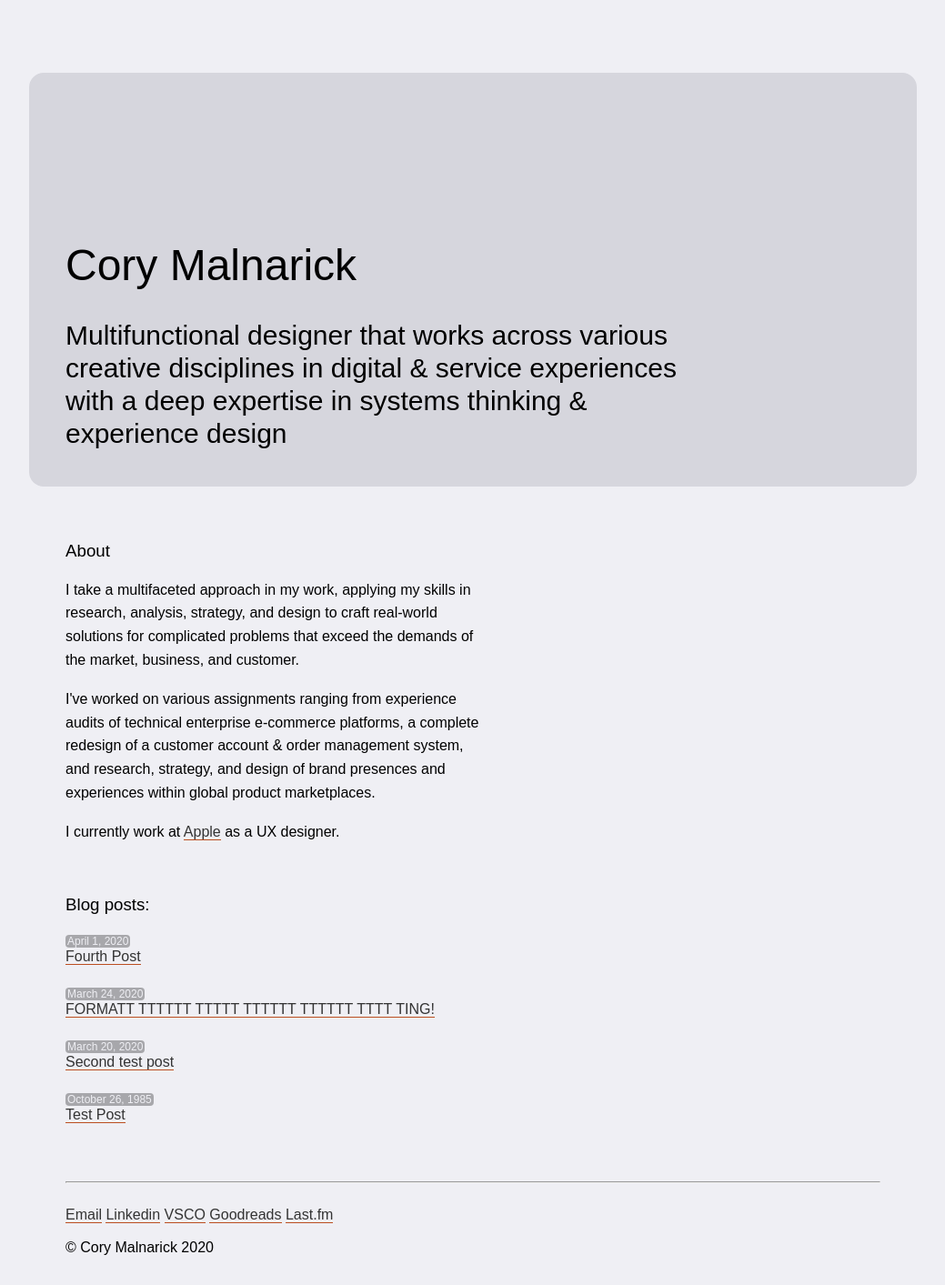
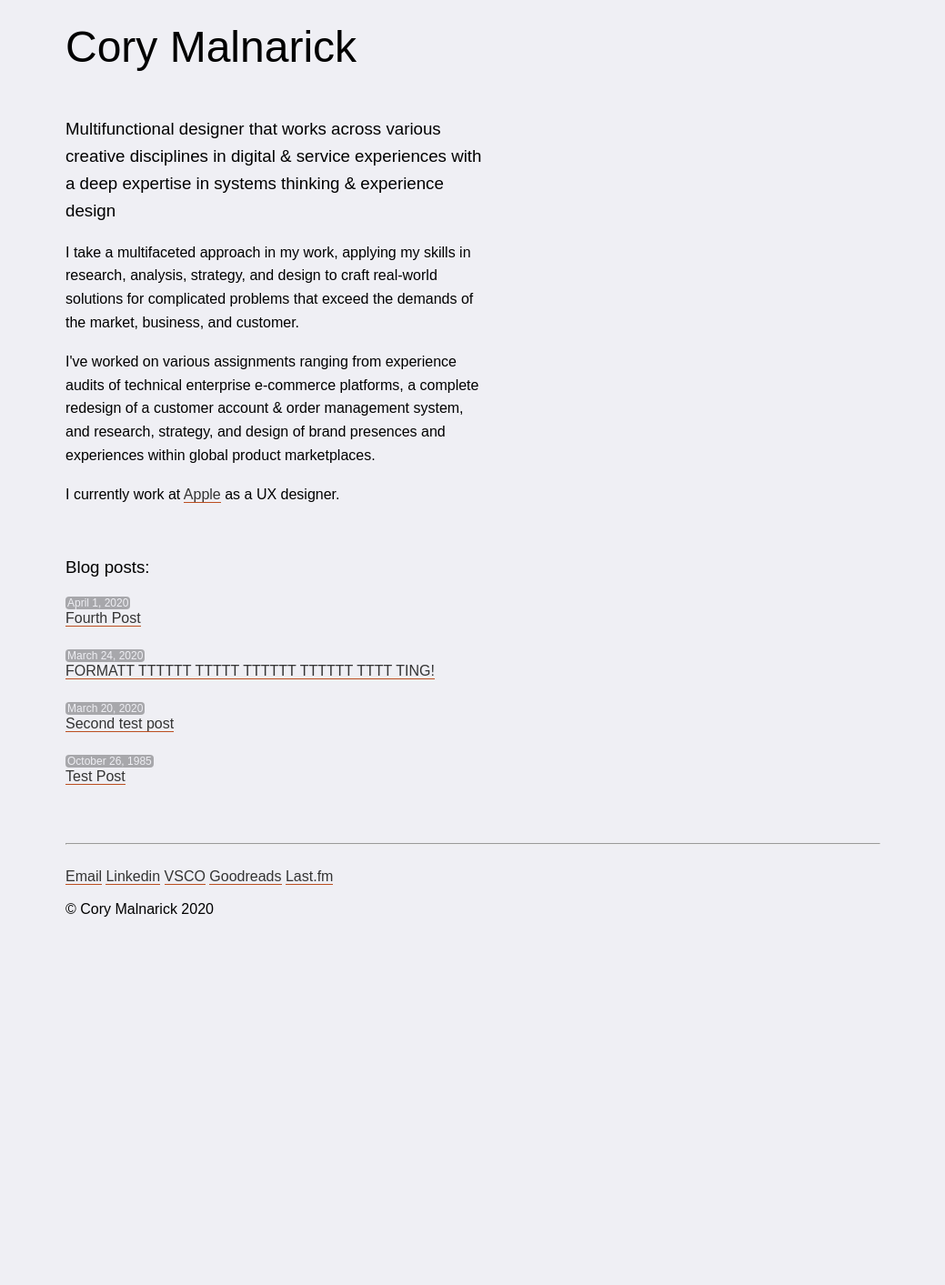
Before and after one commit to foundmonster/foundmonster.github.io, a Jekyll site: the page built from index.html, in a window 1280 px wide. Shown: the whole page at 91% size, without its empty margins (120-1159 px from the left). Built offline with Jekyll 4.4.1, drawn with Linux system fonts in a browser that asks for light colours; some web fonts are replaced; after the commit the page ends 1041 px from its top, so only the background shows below that.

Commit message:
buncha changes to home page

```diff
--- a/_includes/headercard.html
+++ b/_includes/headercard.html
@@ -1,4 +1,4 @@
 <div class="homecard">
-	<h1 class="homecard-title">{{ page.title }}</h1>
-	<p class="homecard-body">{{ page.snippet }}</p>
+	<h2 class="homecard-title">{{ page.title }}</h2>
+	<h3>{{ page.snippet }}</h3>
 </div>
--- a/index.html
+++ b/index.html
@@ -3,8 +3,8 @@
 title: Cory Malnarick
 snippet: Multifunctional designer that works across various creative disciplines in digital & service experiences with a deep expertise in systems thinking & experience design
 ---
-{% include headercard.html %}
-<h3>About</h3>
+<h3 class="homecard-title">{{ page.title }}</h3>
+<h3 class="p-home">Multifunctional designer that works across various creative disciplines in digital & service experiences with a deep expertise in systems thinking & experience design</h3><br>
 <p class="p-home">I take a multifaceted approach in my work, applying my skills in research, analysis, strategy, and design to craft real-world solutions for complicated problems that exceed the demands of the market, business, and customer.</p><br>
 <p class="p-home">I've worked on various assignments ranging from experience audits of technical enterprise e-commerce platforms, a complete redesign of a customer account & order management system, and research, strategy, and design of brand presences and experiences within global product marketplaces.</p><br>
 <p class="p-home">I currently work at <a href="https://apple.com">Apple</a> as a UX designer.</p>
```
